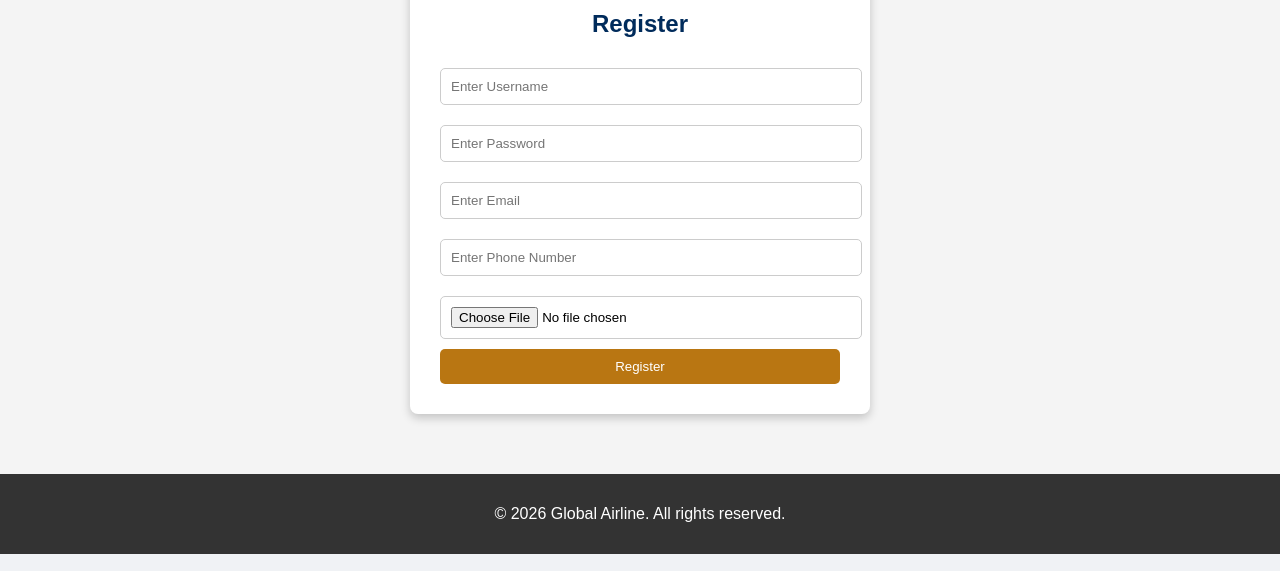
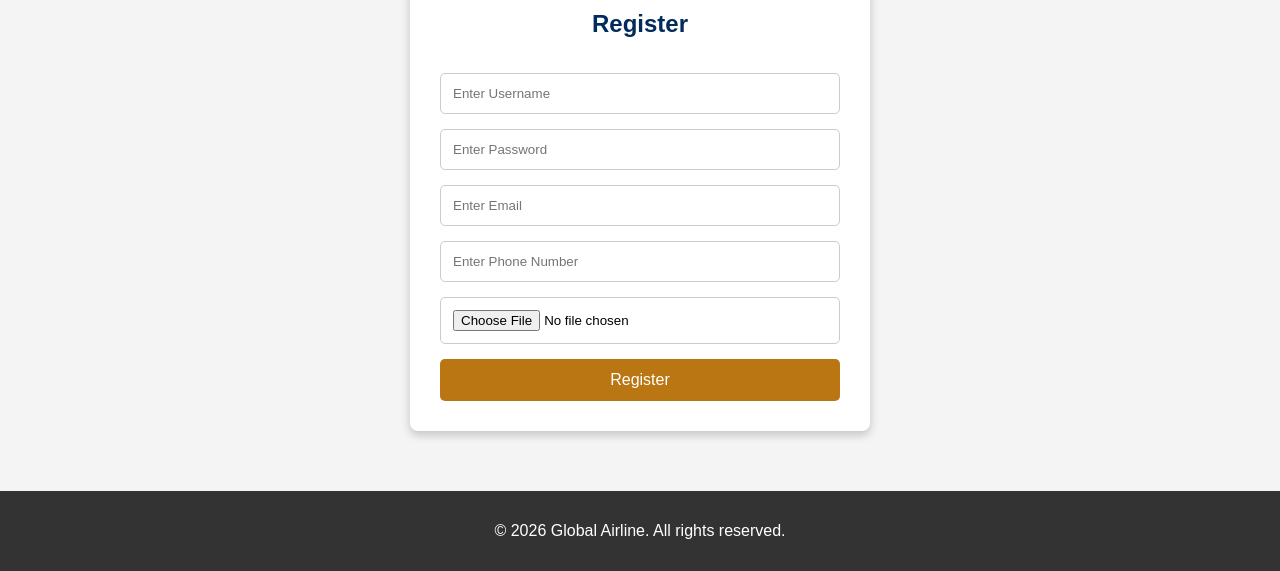
Before and after one commit to joseph-ui18/project-1, a PHP site: page /passenger/register.php in a window 1280 px wide. Shown: the part 327-898 px from the top of the page. Run offline with PHP 8.4, Linux system fonts and the light colour scheme.

Commit message:
fixed ui register.php

```diff
--- a/passenger/register.php
+++ b/passenger/register.php
@@ -85,31 +85,42 @@ form {
     width: 400px;
     border-radius: 8px;
     box-shadow: 0 4px 10px rgba(0,0,0,0.2);
+    display: flex;
+    flex-direction: column;
+    gap: 15px;
 }
-form h2 { text-align: center; color: #002b5b; }
+
+form h2 {
+    text-align: center;
+    color: #002b5b;
+    margin-bottom: 20px;
+}
 
 input[type="text"],
 input[type="password"],
 input[type="email"],
 input[type="file"] {
     width: 100%;
-    padding: 10px;
-    margin: 10px 0;
+    padding: 12px;
     border: 1px solid #ccc;
     border-radius: 5px;
+    box-sizing: border-box;
 }
 
 input[type="submit"] {
     width: 100%;
     background-color: #b97612;
     color: white;
-    padding: 10px;
+    padding: 12px;
     border: none;
     border-radius: 5px;
     cursor: pointer;
+    font-size: 16px;
 }
 
-input[type="submit"]:hover { background-color: #50682a; }
+input[type="submit"]:hover {
+    background-color: #50682a;
+}
 
 .message { text-align: center; margin-top: 10px; color: green; }
 
```
